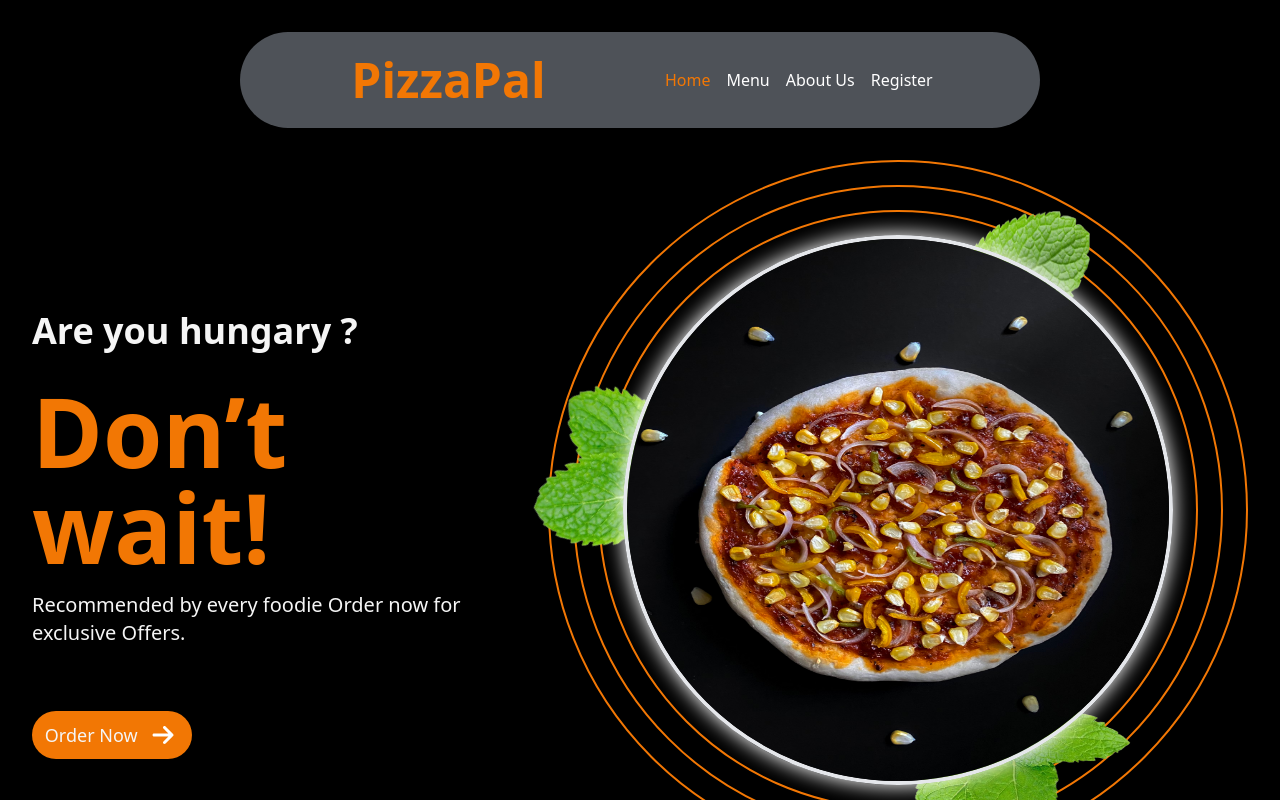
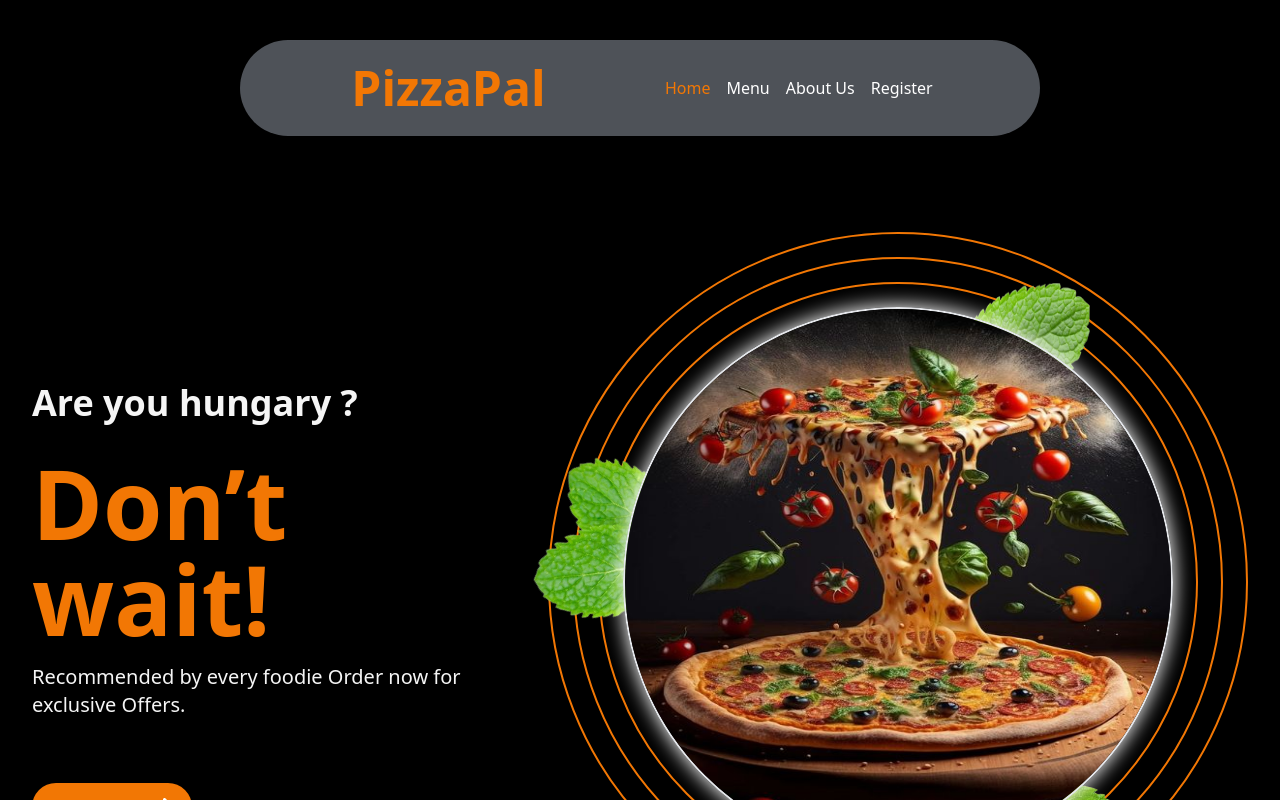
Before and after one commit to r-kundan/PIZZA-DELIVERY-APPLICATION, a React (Vite) app in the folder frontend/: page / in a window 1280 px wide. Shown: the top 800 px of the page. Built offline with nearby package versions, Linux system fonts and the light colour scheme.

Commit message:
update files

```diff
--- a/frontend/src/Pages/Home.jsx
+++ b/frontend/src/Pages/Home.jsx
@@ -6,7 +6,7 @@ import TopOfHomePAge from "../components/TopOfHomePAge";
 
 function Home() {
   return (
-    <div className="flex flex-col gap-10 justify-center items-center">
+    <div className="flex flex-col gap-10 md:pt-16 justify-center items-center">
         <TopOfHomePAge/>
         <CategoryBox/>
      <MostPopularFood/>
--- a/frontend/src/components/Header.jsx
+++ b/frontend/src/components/Header.jsx
@@ -22,7 +22,7 @@ function Header() {
           },
     ]
   return (
-    <div className='w-full flex justify-center items-center md:pt-8 p-0'>
+    <div className='w-full flex justify-center items-center md:pt-10 p-0'>
       <div className='flex justify-center md:w-[50rem] w-full bg-base items-center flex-col md:flex-row md:justify-evenly h-32 md:h-24 md:rounded-full'>
       <PrimaryHeading>PizzaPal</PrimaryHeading>
         <div >
--- a/frontend/src/components/TopOfHomePAge.jsx
+++ b/frontend/src/components/TopOfHomePAge.jsx
@@ -42,9 +42,9 @@ function TopOfHomePAge() {
          />
                </div>
              <img
-           src="/hometop1.avif"
+           src="/about-story.png"
            alt="food image"
-           className="w-[300px] h-[300px] sm:w-[460px] sm:h-[460px] xl:w-[550px] xl:h-[550px] rounded-full absolute border-4 shadow-lg "
+           className="w-[295px] h-[295px] sm:w-[460px] sm:h-[460px] xl:w-[550px] xl:h-[550px] rounded-full absolute md:border-2 md:shadow-lg "
          />
              </div>
            </div>
```
Also changed, not shown: frontend/public/abothom.png (deleted).
